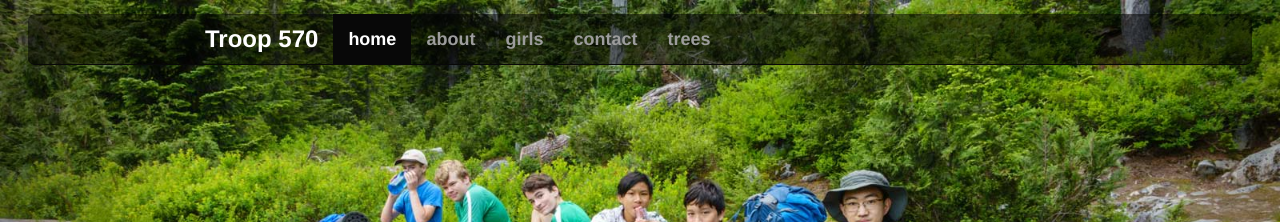
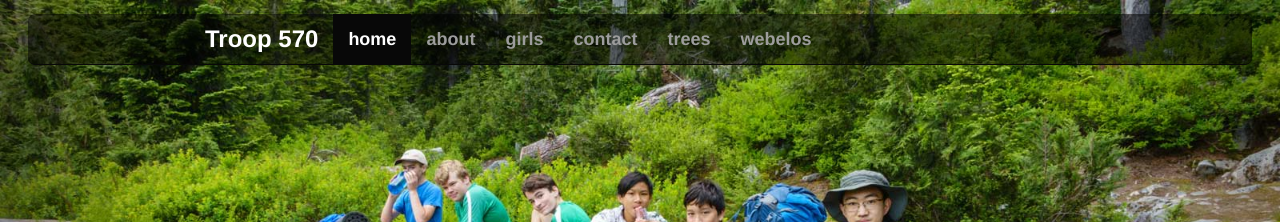
Before and after one commit to troop570/troop570.github.io, a Jekyll site: the page built from index.html, in a window 1280 px wide. Shown: the top 222 px of the page. Built offline with Jekyll 4.4.1, drawn with Linux system fonts in a browser that asks for light colours; nearby versions of some CDN libraries.

Commit message:
Add webelos to menu bar

```diff
--- a/_data/navigation.yml
+++ b/_data/navigation.yml
@@ -8,3 +8,5 @@
   url: /contact/
 - title: trees
   url: /trees/
+- title: webelos
+  url: /webelos/
```
